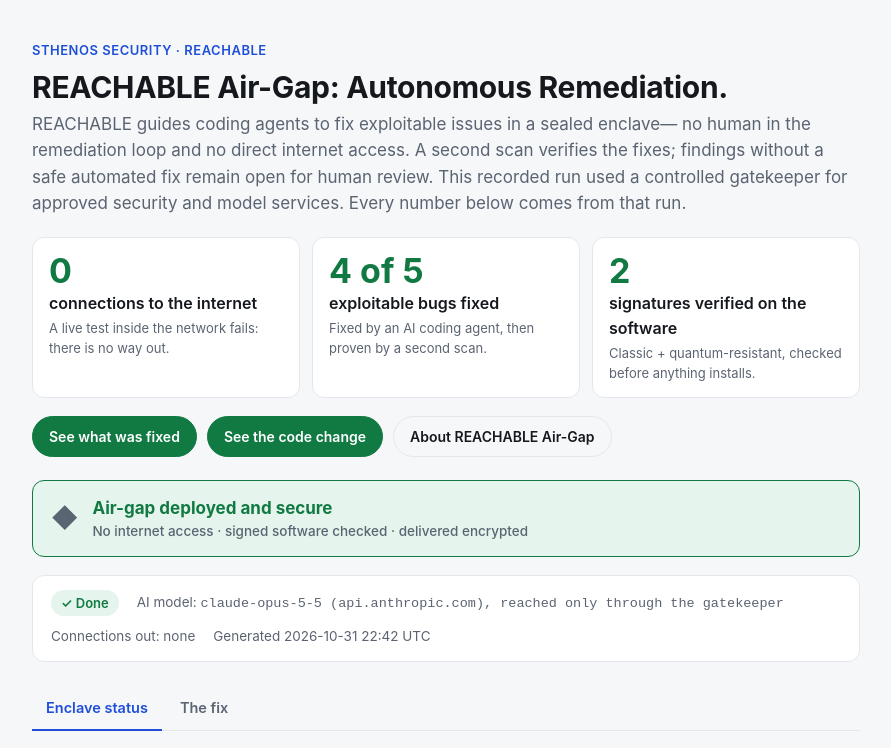
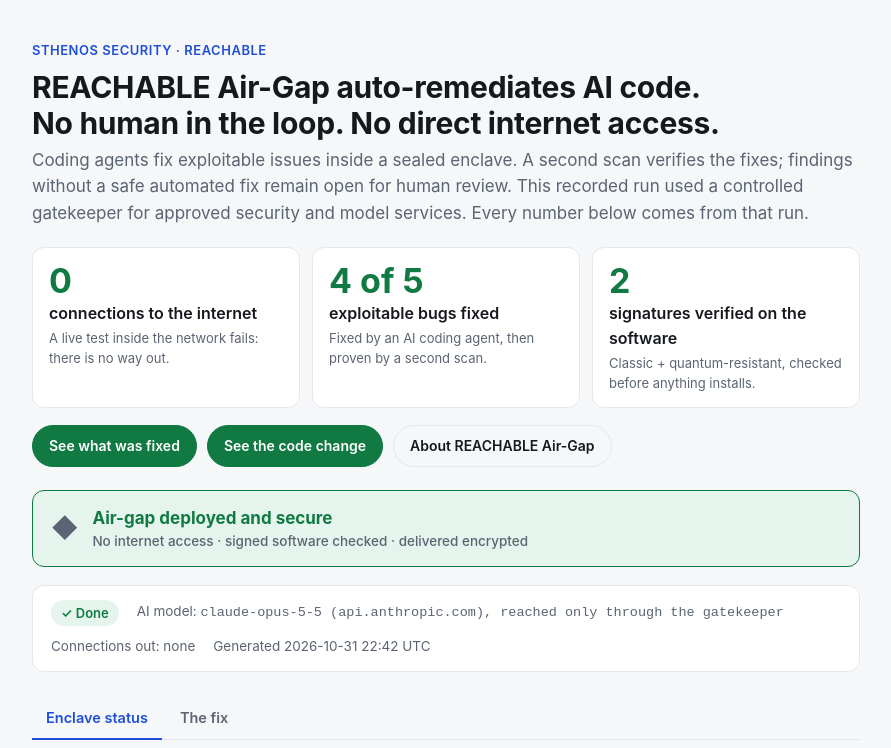
Before and after one commit to sthenos-security/reach-airgap-demo, a plain HTML site: page docs/index.html in a window 1280 px wide. Shown: the top 748 px of the page, without its empty margins (194-1085 px from the left). Drawn offline with Linux system fonts and the light colour scheme.

Commit message:
docs(demo): put auto-remediation in two-line headline

```diff
--- a/docs/index.html
+++ b/docs/index.html
@@ -139,11 +139,11 @@
   <div class="wrap">
     <header>
       <div class="eyebrow">Sthenos Security · Reachable</div>
-      <h1>REACHABLE Air-Gap: Autonomous Remediation.</h1>
-      <p class="lede">REACHABLE guides coding agents to fix exploitable issues in a sealed enclave—
-        no human in the remediation loop and no direct internet access. A second scan verifies the
-        fixes; findings without a safe automated fix remain open for human review. This recorded run
-        used a controlled gatekeeper for approved security and model services. Every number below
+      <h1>REACHABLE Air-Gap auto-remediates AI code.<br>
+        No human in the loop. No direct internet access.</h1>
+      <p class="lede">Coding agents fix exploitable issues inside a sealed enclave. A second scan verifies
+        the fixes; findings without a safe automated fix remain open for human review. This recorded
+        run used a controlled gatekeeper for approved security and model services. Every number below
         comes from that run.</p>
       <div class="kpis"><div class="kpi"><span class="kn">0</span><span class="kl">connections to the internet</span><span class="ks">A live test inside the network fails: there is no way out.</span></div><div class="kpi"><span class="kn">4 of 5</span><span class="kl">exploitable bugs fixed</span><span class="ks">Fixed by an AI coding agent, then proven by a second scan.</span></div><div class="kpi"><span class="kn">2</span><span class="kl">signatures verified on the software</span><span class="ks">Classic + quantum-resistant, checked before anything installs.</span></div></div>
       <div class="ctas"><a class="cta primary" href="evidence/fixed.html">See what was fixed</a><a class="cta primary" href="evidence/code-diff-viewer.html">See the code change</a><a class="cta" href="https://sthenosec.com/airgap">About REACHABLE Air-Gap</a></div>
```
